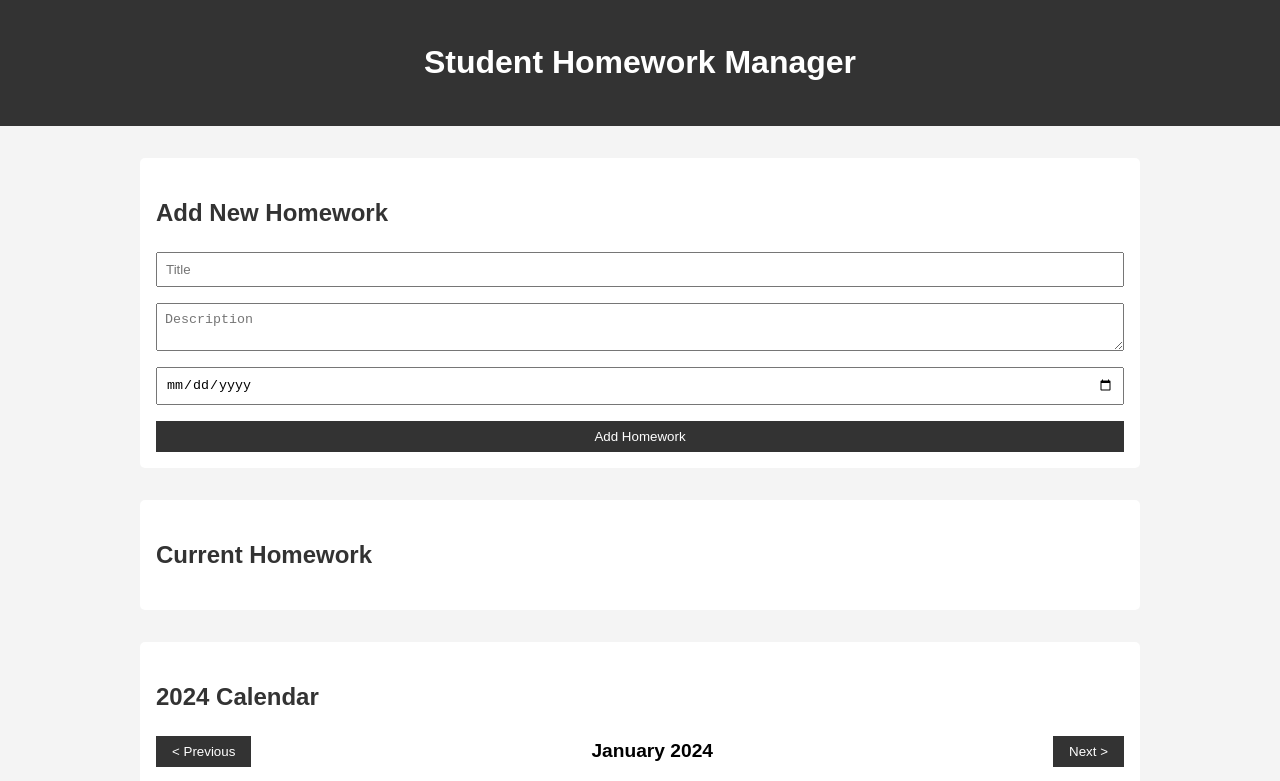
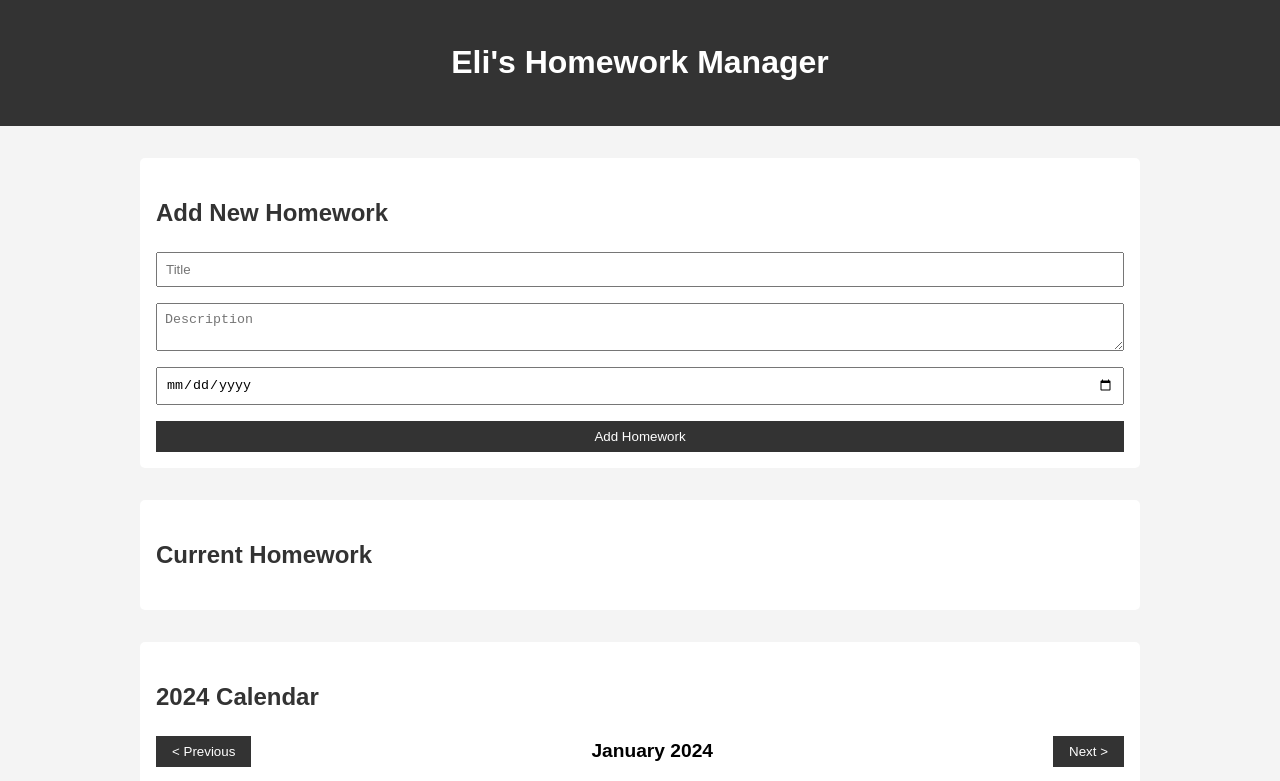
Before and after one commit to Caffeine-Gallery/homeworkhero-0192538ff96a, a website built with Vite: page frontend/index.html in a window 1280 px wide. Shown: the top 781 px of the page. Built offline with nearby package versions, Linux system fonts and the light colour scheme; what @dfinity/agent would draw is missing.

Commit message:
01925399-16e5-7ff9-94db-cca3de6a6201

```diff
--- a/frontend/index.html
+++ b/frontend/index.html
@@ -3,12 +3,12 @@
 <head>
     <meta charset="UTF-8">
     <meta name="viewport" content="width=device-width, initial-scale=1.0">
-    <title>Student Homework Manager</title>
+    <title>Eli's Homework Manager</title>
     <link rel="stylesheet" href="index.css">
 </head>
 <body>
     <header>
-        <h1>Student Homework Manager</h1>
+        <h1>Eli's Homework Manager</h1>
     </header>
     <main>
         <section id="add-homework">
```
